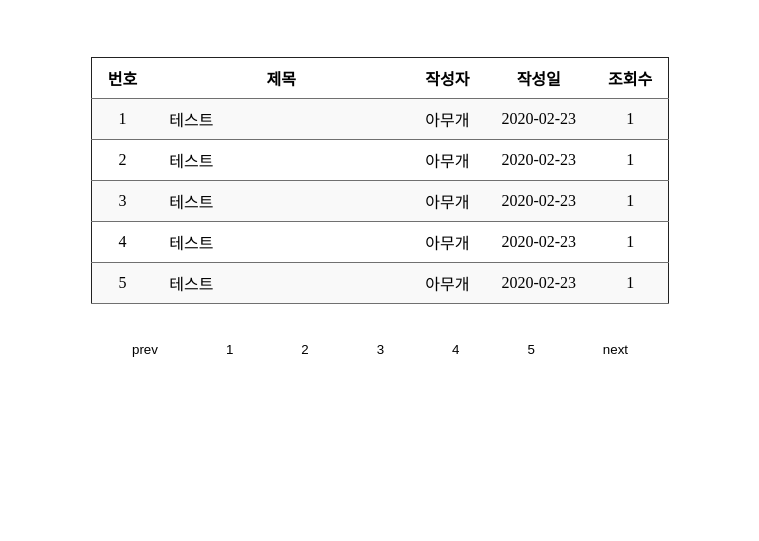
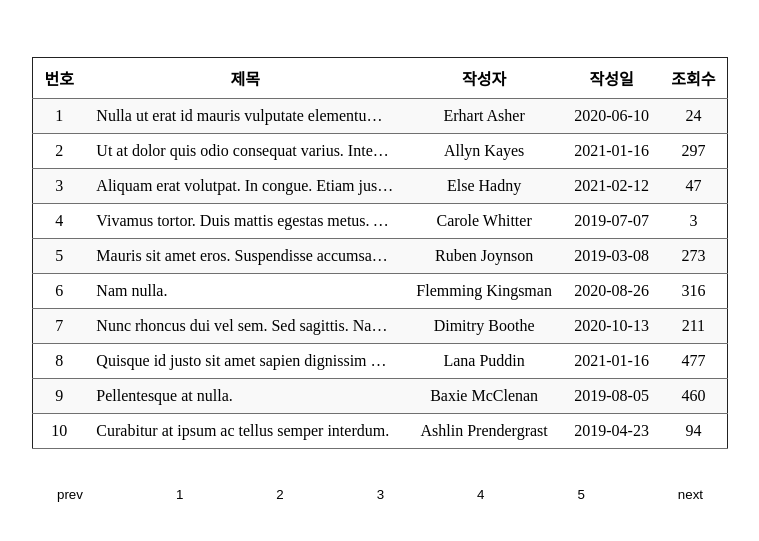
Before and after one commit to jeidiiy/mini-board, a website built with webpack: page index.html in a window 1280 px wide. Shown: the part 169-710 px from the top of the page, without its empty margins (260-1019 px from the left). Built offline with nearby package versions, Linux system fonts and the light colour scheme; data requests are answered from the project's data file.

Commit message:
feat: API 연동

```diff
--- a/index.html
+++ b/index.html
@@ -8,7 +8,7 @@
   </head>
   <body>
     <div id="container">
-      <h1 class="title">공지사항</h1>
+      <h1 id="title">공지사항</h1>
       <div class="board">
         <table class="table">
           <tr>
@@ -17,41 +17,6 @@
             <th>작성자</th>
             <th>작성일</th>
             <th>조회수</th>
-          </tr>
-          <tr>
-            <td class="id">1</td>
-            <td class="title">테스트</td>
-            <td class="author">아무개</td>
-            <td class="date">2020-02-23</td>
-            <td class="views">1</td>
-          </tr>
-          <tr>
-            <td class="id">2</td>
-            <td class="title">테스트</td>
-            <td class="author">아무개</td>
-            <td class="date">2020-02-23</td>
-            <td class="views">1</td>
-          </tr>
-          <tr>
-            <td class="id">3</td>
-            <td class="title">테스트</td>
-            <td class="author">아무개</td>
-            <td class="date">2020-02-23</td>
-            <td class="views">1</td>
-          </tr>
-          <tr>
-            <td class="id">4</td>
-            <td class="title">테스트</td>
-            <td class="author">아무개</td>
-            <td class="date">2020-02-23</td>
-            <td class="views">1</td>
-          </tr>
-          <tr>
-            <td class="id">5</td>
-            <td class="title">테스트</td>
-            <td class="author">아무개</td>
-            <td class="date">2020-02-23</td>
-            <td class="views">1</td>
           </tr>
         </table>
       </div>
--- a/script.js
+++ b/script.js
@@ -1,10 +1,36 @@
 import './style.scss';
-// import 'regenerator-runtime/runtime';
+
+const table = document.querySelector('.table');
 
 async function fetchData(url) {
   const response = await fetch(url);
   const posts = await response.json();
-  console.log(posts);
+
+  createList(posts);
 }
 
-fetchData('http://localhost:3000/posts');
+function createList(data) {
+  const dataName = ['id', 'title', 'name', 'date', ' views'];
+  const fragment = document.createDocumentFragment();
+
+  for (let i = 0; i < data.length; i++) {
+    const info = data[i];
+    const { id, title, name, date, views } = info;
+    const dataArr = [id, title, name, date, views];
+
+    const tr = document.createElement('tr');
+
+    for (let i = 0; i < dataName.length; i++) {
+      const td = document.createElement('td');
+      td.className = dataName[i];
+      td.textContent = dataArr[i];
+      tr.appendChild(td);
+    }
+
+    fragment.appendChild(tr);
+  }
+
+  table.appendChild(fragment);
+}
+
+const post = fetchData('http://localhost:3000/posts?_page=1');
--- a/style.scss
+++ b/style.scss
@@ -10,13 +10,14 @@ body {
 }
 
 #container {
-  width: 600px;
+  width: 800px;
+  height: 800px;
   margin: 0 auto;
   margin-top: 120px;
   display: flex;
   flex-direction: column;
 
-  .title {
+  #title {
     text-align: center;
     margin-bottom: 60px;
   }
@@ -32,22 +33,26 @@ body {
     border-spacing: 1rem;
     border-collapse: collapse;
 
-    tr:nth-child(even) {
-      background-color: #f9f9f9;
-    }
-
-    tr > td:nth-child(2) {
-      width: 16rem;
-      text-align: left;
-    }
-
     tr {
       border-bottom: 1px solid #707070;
     }
 
     th,
     td {
-      padding: 0.5rem 1rem;
+      padding: 0.5rem 0.7rem;
+    }
+
+    tr:nth-child(even) {
+      background-color: #f9f9f9;
+    }
+
+    tr > .title {
+      display: block;
+      width: 20rem;
+      text-align: left;
+      overflow: hidden;
+      text-overflow: ellipsis;
+      white-space: nowrap;
     }
   }
 
```
